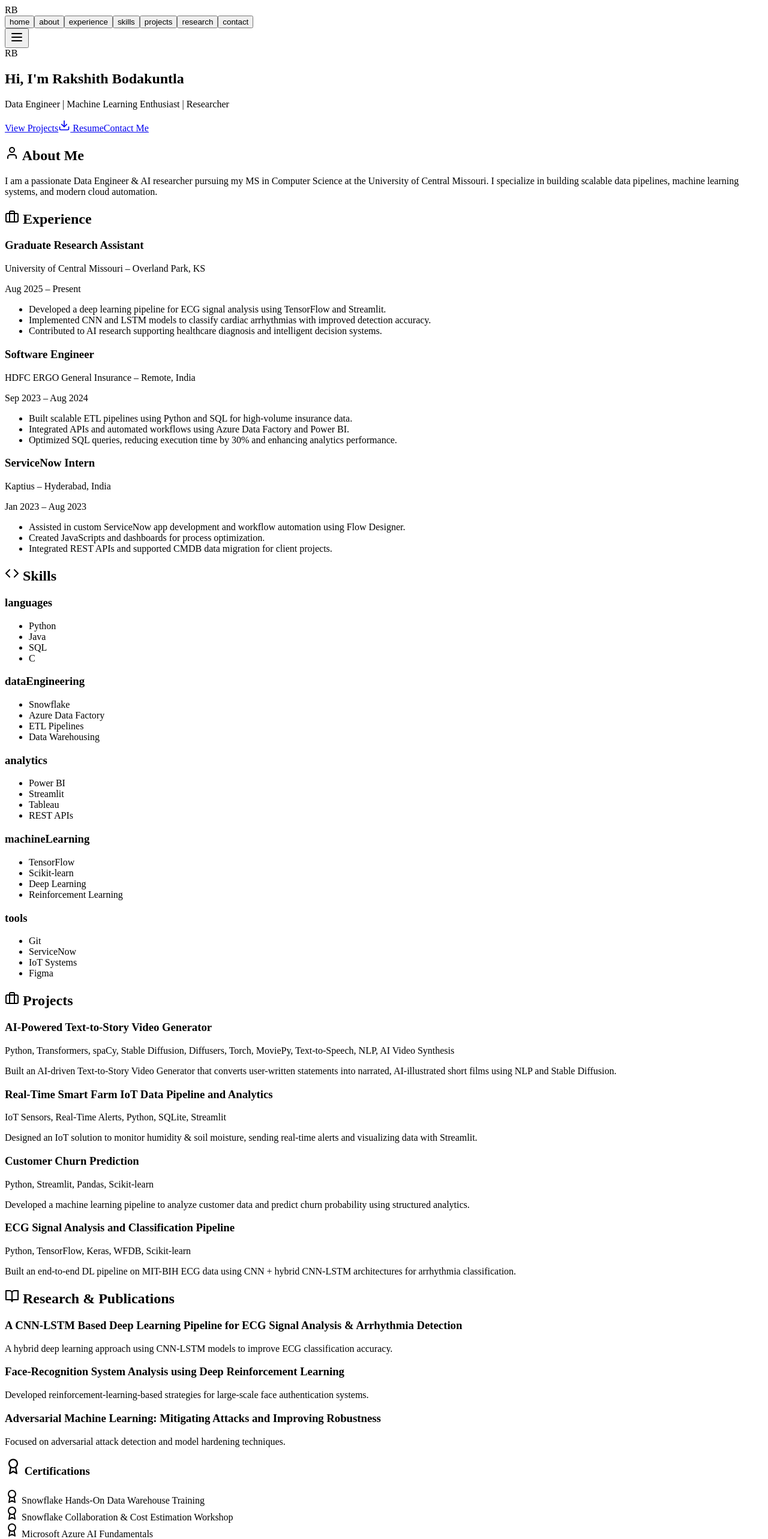
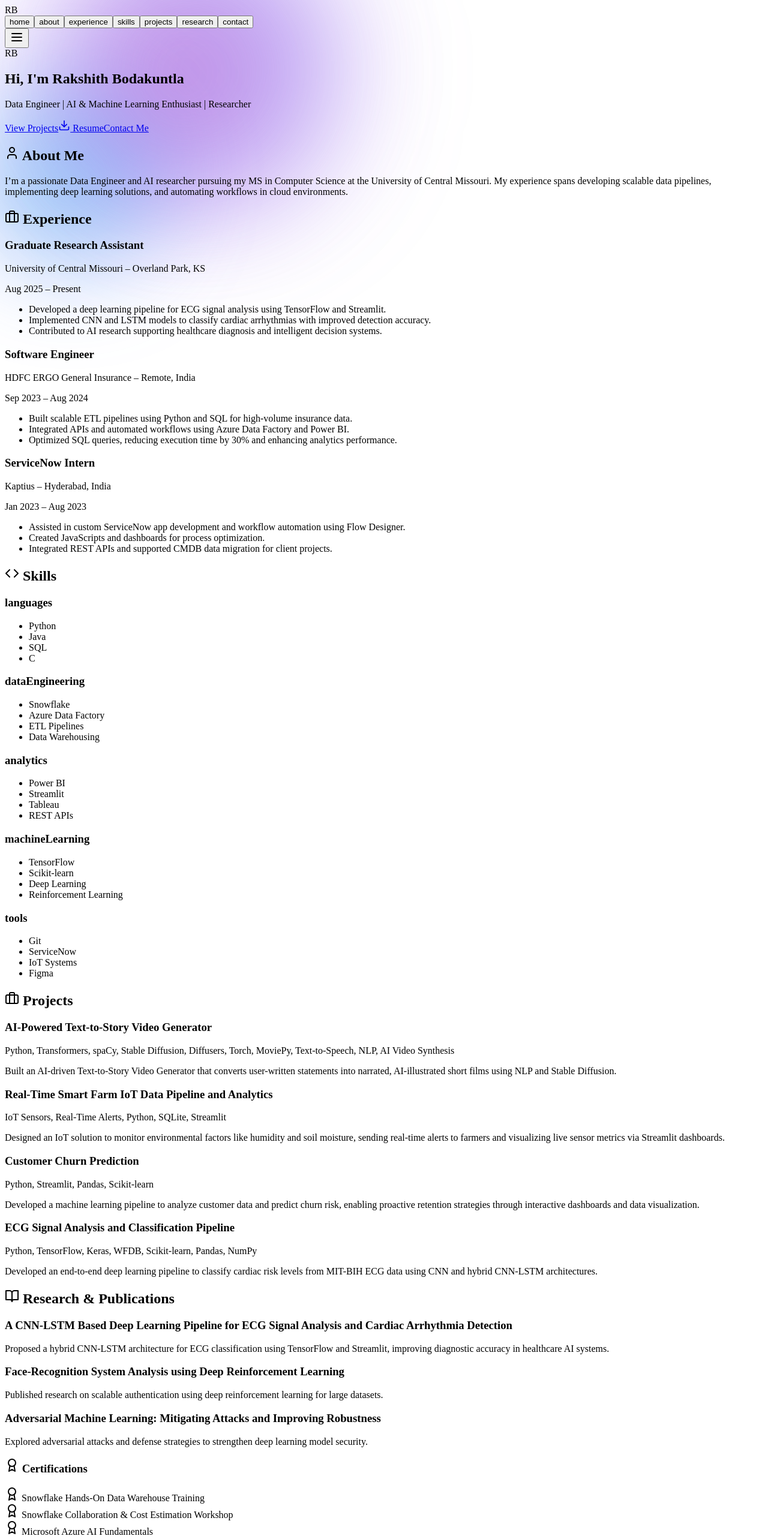
Before and after one commit to Rakshithbodakuntla/My_portfolio, a React (Vite) app: page / in a window 1280 px wide. Shown: the top 2566 px of the page at 60% size. Built offline with nearby package versions, Linux system fonts and the light colour scheme.

Commit message:
Update App.jsx

```diff
--- a/src/App.jsx
+++ b/src/App.jsx
@@ -75,32 +75,32 @@ export default function Portfolio() {
     {
       title: "Real-Time Smart Farm IoT Data Pipeline and Analytics",
       tech: "IoT Sensors, Real-Time Alerts, Python, SQLite, Streamlit",
-      description: "Designed an IoT solution to monitor humidity & soil moisture, sending real-time alerts and visualizing data with Streamlit."
+      description: "Designed an IoT solution to monitor environmental factors like humidity and soil moisture, sending real-time alerts to farmers and visualizing live sensor metrics via Streamlit dashboards."
     },
     {
       title: "Customer Churn Prediction",
       tech: "Python, Streamlit, Pandas, Scikit-learn",
-      description: "Developed a machine learning pipeline to analyze customer data and predict churn probability using structured analytics."
+      description: "Developed a machine learning pipeline to analyze customer data and predict churn risk, enabling proactive retention strategies through interactive dashboards and data visualization."
     },
     {
       title: "ECG Signal Analysis and Classification Pipeline",
-      tech: "Python, TensorFlow, Keras, WFDB, Scikit-learn",
-      description: "Built an end-to-end DL pipeline on MIT-BIH ECG data using CNN + hybrid CNN-LSTM architectures for arrhythmia classification."
+      tech: "Python, TensorFlow, Keras, WFDB, Scikit-learn, Pandas, NumPy",
+      description: "Developed an end-to-end deep learning pipeline to classify cardiac risk levels from MIT-BIH ECG data using CNN and hybrid CNN-LSTM architectures."
     },
   ];
 
   const research = [
     {
-      title: "A CNN-LSTM Based Deep Learning Pipeline for ECG Signal Analysis & Arrhythmia Detection",
-      description: "A hybrid deep learning approach using CNN-LSTM models to improve ECG classification accuracy."
+      title: "A CNN-LSTM Based Deep Learning Pipeline for ECG Signal Analysis and Cardiac Arrhythmia Detection",
+      description: "Proposed a hybrid CNN-LSTM architecture for ECG classification using TensorFlow and Streamlit, improving diagnostic accuracy in healthcare AI systems."
     },
     {
       title: "Face-Recognition System Analysis using Deep Reinforcement Learning",
-      description: "Developed reinforcement-learning-based strategies for large-scale face authentication systems."
+      description: "Published research on scalable authentication using deep reinforcement learning for large datasets."
     },
     {
       title: "Adversarial Machine Learning: Mitigating Attacks and Improving Robustness",
-      description: "Focused on adversarial attack detection and model hardening techniques."
+      description: "Explored adversarial attacks and defense strategies to strengthen deep learning model security."
     }
   ];
 
@@ -111,20 +111,23 @@ export default function Portfolio() {
   ];
   // ============================================
 
-  const card = "bg-white/95 rounded-2xl shadow-md hover:shadow-xl transition p-6";
-  const sectionPad = "py-16 px-4";
+  const card = "bg-white rounded-2xl shadow-md hover:shadow-lg transition p-6";
 
   return (
-    <div className="dark">
-      <div className="min-h-screen bg-[#f8fafc] text-gray-800">
+    <div className="relative min-h-screen bg-gradient-to-br from-slate-50 to-blue-50 text-gray-800">
 
-        {/* Navbar */}
-        <nav className="fixed top-0 w-full bg-white/90 backdrop-blur-md shadow-sm z-50 border-b border-gray-200">
+      {/* ================= BG ANIMATION ================= */}
+      <div className="blobs-bg">
+        <div className="blob"></div>
+        <div className="blob"></div>
+        <div className="blob"></div>
+      </div>
+
+      {/* ================= NAVBAR ================= */}
+      <nav className="fixed top-0 w-full bg-white/90 backdrop-blur-md shadow-sm z-50">
         <div className="max-w-6xl mx-auto px-4">
           <div className="flex justify-between items-center h-16">
-              <div className="text-2xl font-bold bg-gradient-to-r from-blue-600 to-purple-600 bg-clip-text text-transparent">
-                RB
-              </div>
+            <div className="text-2xl font-bold bg-gradient-to-r from-blue-600 to-purple-600 bg-clip-text text-transparent">RB</div>
 
             <div className="hidden md:flex space-x-8">
               {sections.map((item) => (
@@ -140,7 +143,7 @@ export default function Portfolio() {
               ))}
             </div>
 
-              <button onClick={() => setIsMenuOpen(!isMenuOpen)} className="md:hidden p-2 rounded-lg hover:bg-gray-100">
+            <button onClick={() => setIsMenuOpen(!isMenuOpen)} className="md:hidden p-2 rounded-lg hover:bg-blue-50">
               {isMenuOpen ? <X size={24} /> : <Menu size={24} />}
             </button>
           </div>
@@ -151,7 +154,7 @@ export default function Portfolio() {
                 <button
                   key={item}
                   onClick={() => scrollToSection(item)}
-                    className="block w-full text-left px-4 py-2 capitalize hover:bg-gray-100 rounded-lg text-gray-700"
+                  className="block w-full text-left px-4 py-2 capitalize hover:bg-blue-50 rounded-lg text-gray-700"
                 >
                   {item}
                 </button>
@@ -161,145 +164,125 @@ export default function Portfolio() {
         </div>
       </nav>
 
-        {/* ============================================================
-                          HERO SECTION (Light Professional)
-        ============================================================ */}
-        <section id="home" className="pt-28 pb-16 text-center">
+      {/* ================= HERO ================= */}
+      <section id="home" className="pt-28 pb-16 text-center relative z-10">
         <div className="max-w-6xl mx-auto">
-            <div className="w-32 h-32 bg-gradient-to-br from-blue-600 to-purple-600 rounded-full flex items-center justify-center text-white text-4xl font-bold mx-auto mb-6 shadow-xl">
+          <div className="w-32 h-32 bg-gradient-to-br from-blue-500 to-purple-600 rounded-full flex items-center justify-center text-white text-4xl font-bold mx-auto mb-6 shadow-xl">
             RB
           </div>
 
           <h1 className="text-5xl md:text-6xl font-bold mb-4">
-              Hi, I'm <span className="text-blue-700">Rakshith Bodakuntla</span>
+            Hi, I'm <span className="bg-gradient-to-r from-blue-600 to-purple-600 bg-clip-text text-transparent">
+              Rakshith Bodakuntla
+            </span>
           </h1>
 
           <p className="text-xl text-gray-600 mb-8">
-              Data Engineer | Machine Learning Enthusiast | Researcher
+            Data Engineer | AI & Machine Learning Enthusiast | Researcher
           </p>
 
           <div className="flex flex-wrap justify-center gap-4">
-              <a
-                href="#projects"
-                className="px-8 py-3 bg-gradient-to-r from-blue-600 to-purple-600 text-white rounded-full font-semibold shadow hover:shadow-lg transform hover:-translate-y-1 transition-all"
-              >
+            <a href="#projects" className="px-8 py-3 bg-gradient-to-r from-blue-600 to-purple-600 text-white rounded-full font-semibold hover:shadow-lg transform hover:-translate-y-1 transition-all">
               View Projects
             </a>
-
-              <a
-                href="/Rakshith_Bodakuntla_Resume.pdf"
-                target="_blank"
-                className="px-8 py-3 bg-white border-2 border-blue-600 text-blue-600 rounded-full font-semibold hover:bg-blue-50 flex items-center gap-2 transition"
-              >
+            <a href="/Rakshith_Bodakuntla_Resume.pdf" target="_blank" className="px-8 py-3 bg-white border-2 border-blue-600 text-blue-600 rounded-full font-semibold hover:bg-blue-50 transform hover:-translate-y-1 transition-all flex items-center gap-2">
               <Download size={20} /> Resume
             </a>
-
-              <a
-                href="#contact"
-                className="px-8 py-3 bg-white border-2 border-gray-300 text-gray-700 rounded-full font-semibold hover:bg-gray-50 transition"
-              >
+            <a href="#contact" className="px-8 py-3 bg-white border-2 border-gray-300 text-gray-700 rounded-full font-semibold hover:bg-gray-50 transform hover:-translate-y-1 transition-all">
               Contact Me
             </a>
           </div>
         </div>
       </section>
 
-        {/* ============================================================
-                            ABOUT SECTION
-        ============================================================ */}
-        <section id="about" className="py-16 bg-white px-4 border-t border-gray-200">
+      {/* ================= ABOUT ================= */}
+      <section id="about" className="py-16 px-4 bg-white relative z-10">
         <div className="max-w-6xl mx-auto text-center">
-            <h2 className="text-4xl font-bold mb-6 text-blue-700 flex justify-center gap-2">
+          <h2 className="text-4xl font-bold mb-6 flex justify-center gap-2 text-blue-600">
             <User /> About Me
           </h2>
-
-            <p className="text-gray-700 leading-relaxed text-lg max-w-3xl mx-auto">
-              I am a passionate Data Engineer & AI researcher pursuing my MS in Computer Science at the University of Central Missouri.
-              I specialize in building scalable data pipelines, machine learning systems, and modern cloud automation.
+          <p className="text-gray-700 max-w-3xl mx-auto text-lg leading-relaxed">
+            I’m a passionate Data Engineer and AI researcher pursuing my MS in Computer Science at the University of Central Missouri.
+            My experience spans developing scalable data pipelines, implementing deep learning solutions, and automating workflows in cloud environments.
           </p>
         </div>
       </section>
 
-        {/* ============================================================
-                           EXPERIENCE SECTION
-        ============================================================ */}
-        <section id="experience" className="py-16 bg-gradient-to-br from-blue-50 to-purple-50 px-4">
+      {/* ================= EXPERIENCE ================= */}
+      <section id="experience" className="py-16 px-4 bg-gradient-to-br from-blue-50 to-purple-50 relative z-10">
         <div className="max-w-6xl mx-auto">
-            <h2 className="text-4xl font-bold mb-10 text-blue-700 flex items-center gap-2">
+          <h2 className="text-4xl font-bold mb-10 flex items-center gap-2 text-blue-600">
             <Briefcase /> Experience
           </h2>
 
           <div className="space-y-8">
             {experience.map((exp, i) => (
               <div key={i} className={card}>
-                  <h3 className="text-2xl font-bold text-blue-800">{exp.title}</h3>
-                  <p className="text-gray-700 font-medium">{exp.company}</p>
+                <h3 className="text-2xl font-bold text-blue-700">{exp.title}</h3>
+                <p className="text-gray-700">{exp.company}</p>
                 <p className="text-sm text-gray-500 mb-3">{exp.period}</p>
 
                 <ul className="list-disc list-inside text-gray-700 space-y-1">
-                    {exp.description.map((d, j) => (
-                      <li key={j}>{d}</li>
+                  {exp.description.map((p, j) => (
+                    <li key={j}>{p}</li>
                   ))}
                 </ul>
               </div>
             ))}
           </div>
+
         </div>
       </section>
 
-        {/* ============================================================
-                            SKILLS SECTION
-        ============================================================ */}
-        <section id="skills" className="py-16 bg-white px-4 border-t border-gray-200">
+      {/* ================= SKILLS ================= */}
+      <section id="skills" className="py-16 px-4 bg-white relative z-10">
         <div className="max-w-6xl mx-auto">
-            <h2 className="text-4xl font-bold mb-10 text-blue-700 flex items-center gap-2">
+          <h2 className="text-4xl font-bold mb-10 flex items-center gap-2 text-blue-600">
             <Code /> Skills
           </h2>
 
           <div className="grid md:grid-cols-2 lg:grid-cols-3 gap-6">
             {Object.entries(skills).map(([category, items]) => (
-                <div key={category} className="bg-white p-6 rounded-2xl shadow">
-                  <h3 className="text-xl font-semibold text-blue-800 mb-4 capitalize">{category}</h3>
+              <div key={category} className="bg-gradient-to-br from-blue-50 to-purple-50 p-6 rounded-2xl shadow">
+                <h3 className="text-xl font-semibold text-blue-700 mb-4 capitalize">{category}</h3>
                 <ul className="space-y-2 text-gray-700">
                   {items.map((skill) => (
                     <li key={skill} className="flex items-center gap-2">
-                        <div className="w-2 h-2 bg-blue-600 rounded-full" /> {skill}
+                      <div className="w-2 h-2 bg-blue-600 rounded-full"></div> {skill}
                     </li>
                   ))}
                 </ul>
               </div>
             ))}
           </div>
+
         </div>
       </section>
 
-        {/* ============================================================
-                            PROJECTS SECTION
-        ============================================================ */}
-        <section id="projects" className="py-16 bg-gradient-to-br from-blue-50 to-purple-50 px-4">
+      {/* ================= PROJECTS ================= */}
+      <section id="projects" className="py-16 px-4 bg-gradient-to-br from-blue-50 to-purple-50 relative z-10">
         <div className="max-w-6xl mx-auto">
-            <h2 className="text-4xl font-bold mb-10 text-blue-700 flex items-center gap-2">
+          <h2 className="text-4xl font-bold mb-10 flex items-center gap-2 text-blue-600">
             <Briefcase /> Projects
           </h2>
 
           <div className="grid md:grid-cols-2 gap-8">
             {projects.map((p, i) => (
               <div key={i} className={card}>
-                  <h3 className="text-2xl font-bold text-blue-900 mb-2">{p.title}</h3>
+                <h3 className="text-2xl font-bold text-blue-800 mb-2">{p.title}</h3>
                 <p className="text-blue-600 font-semibold mb-4">{p.tech}</p>
                 <p className="text-gray-700">{p.description}</p>
               </div>
             ))}
           </div>
+
         </div>
       </section>
 
-        {/* ============================================================
-                            RESEARCH SECTION
-        ============================================================ */}
-        <section id="research" className="py-16 bg-white px-4 border-t border-gray-200">
+      {/* ================= RESEARCH ================= */}
+      <section id="research" className="py-16 px-4 bg-white relative z-10">
         <div className="max-w-6xl mx-auto">
-            <h2 className="text-4xl font-bold mb-10 text-blue-700 flex items-center gap-2">
+          <h2 className="text-4xl font-bold mb-10 flex items-center gap-2 text-blue-600">
             <BookOpen /> Research & Publications
           </h2>
 
@@ -312,27 +295,29 @@ export default function Portfolio() {
             ))}
           </div>
 
+          {/* Certifications */}
           <div className="mt-12">
-              <h3 className="text-3xl font-bold mb-6 flex items-center gap-2 text-blue-700">
-                <Award size={28} /> Certifications
+            <h3 className="text-3xl font-bold mb-6 flex items-center gap-2 text-blue-600">
+              <Award /> Certifications
             </h3>
 
             <div className="grid md:grid-cols-2 gap-4">
               {certifications.map((c, i) => (
                 <div key={i} className="bg-gradient-to-r from-blue-600 to-purple-600 text-white p-4 rounded-xl flex items-center gap-3 shadow">
-                    <Award size={24} /> <span>{c}</span>
+                  <Award size={24} /> {c}
                 </div>
               ))}
             </div>
           </div>
+
         </div>
       </section>
 
-        {/* ============================================================
-                            CONTACT SECTION
-        ============================================================ */}
-        <section id="contact" className="py-16 bg-gradient-to-br from-blue-50 to-purple-50 px-4">
+      {/* ================= CONTACT ================= */}
+      <section id="contact" className="py-16 px-4 bg-gradient-to-br from-blue-50 to-purple-50 relative z-10">
         <div className="max-w-6xl mx-auto grid md:grid-cols-2 gap-8">
+
+          {/* Contact Info */}
           <div className="space-y-6">
             <div className="flex items-center gap-4 p-4 bg-white rounded-xl shadow">
               <Mail className="text-blue-600" size={24} />
@@ -363,26 +348,16 @@ export default function Portfolio() {
             </div>
 
             <div className="flex gap-4">
-                <a
-                  href="https://www.linkedin.com/in/bodakuntlarakshith1/"
-                  target="_blank"
-                  rel="noopener noreferrer"
-                  className="text-blue-600 hover:text-purple-600 transition"
-                >
+              <a href="https://www.linkedin.com/in/bodakuntlarakshith1/" target="_blank" rel="noopener noreferrer" className="text-blue-600 hover:text-purple-600 transition">
                 <Linkedin size={28} />
               </a>
-
-                <a
-                  href="https://github.com/Rakshithbodakuntla"
-                  target="_blank"
-                  rel="noopener noreferrer"
-                  className="text-blue-600 hover:text-purple-600 transition"
-                >
+              <a href="https://github.com/Rakshithbodakuntla" target="_blank" rel="noopener noreferrer" className="text-blue-600 hover:text-purple-600 transition">
                 <Github size={28} />
               </a>
             </div>
           </div>
 
+          {/* Contact Form */}
           <div className="bg-white p-6 rounded-2xl shadow space-y-4">
             <input
               type="text"
@@ -415,14 +390,14 @@ export default function Portfolio() {
               <Send size={20} /> Send Message
             </button>
           </div>
+
         </div>
       </section>
 
-        {/* FOOTER */}
-        <footer className="bg-gray-900 text-gray-400 py-8 text-center">
+      {/* ================= FOOTER ================= */}
+      <footer className="bg-gray-900 text-gray-400 py-8 text-center relative z-10">
         © 2025 Rakshith Bodakuntla. All rights reserved.
       </footer>
     </div>
-    </div>
   );
 }
```
Lines whose indentation alone changed are shown as unchanged.
